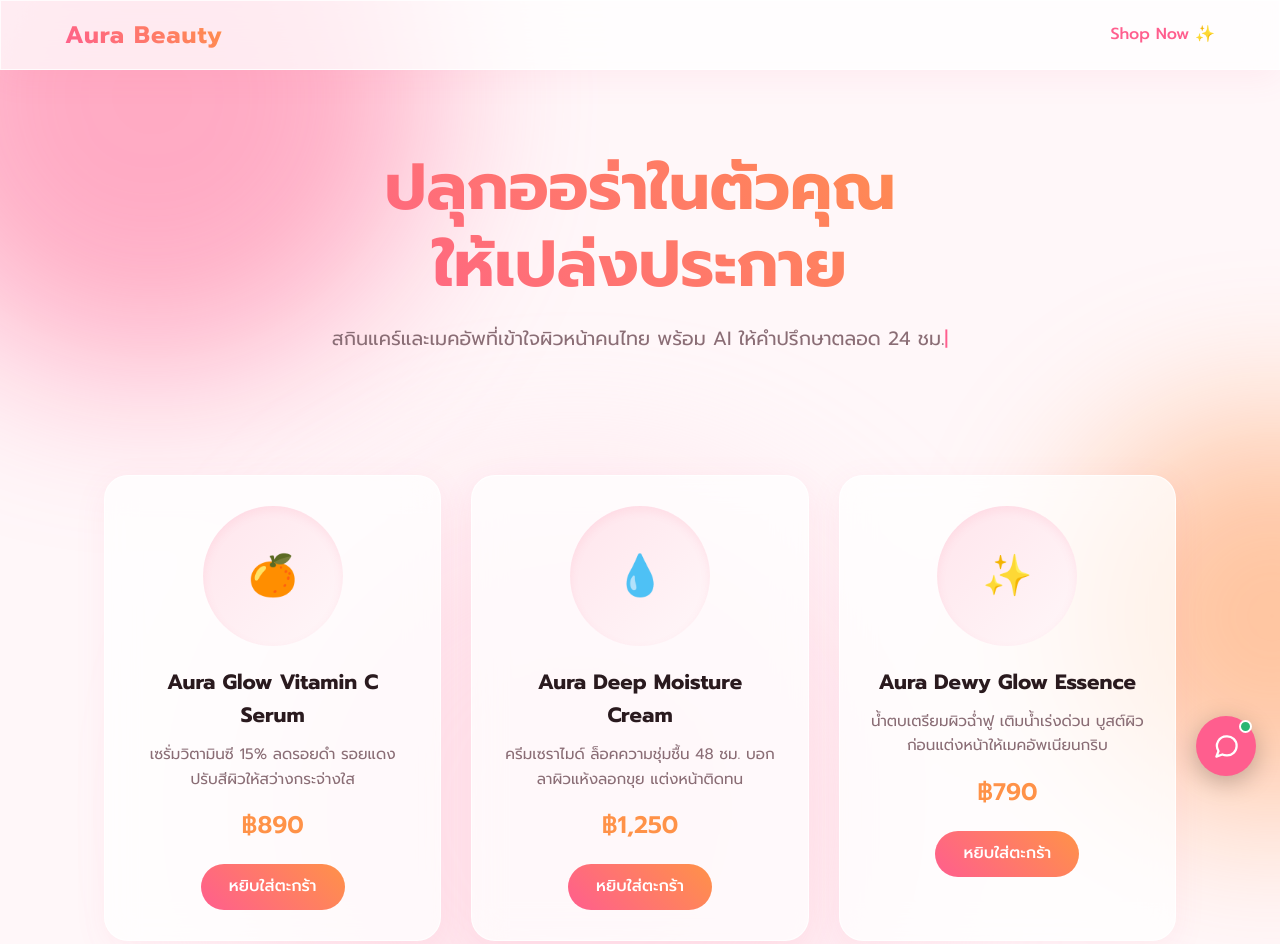
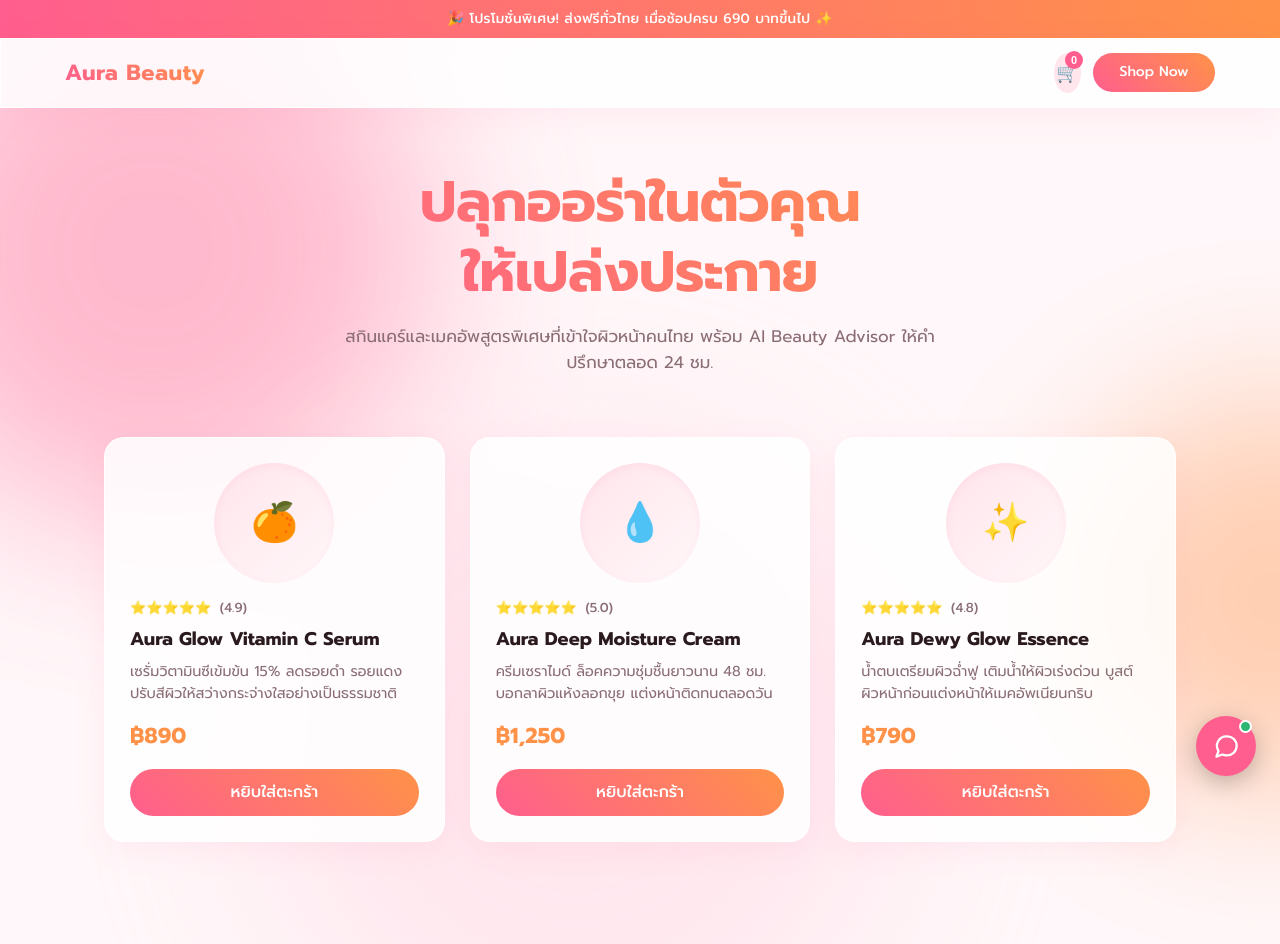
Before and after one commit to Niramol2546/PIMChatbot, a plain HTML site: page index.html in a window 1280 px wide. Shown: the top 944 px of the page. Drawn offline with Linux system fonts and the light colour scheme.

Commit message:
Refactor styles and add announcement bar
Updated styles for glassmorphism and added an announcement bar. Adjusted product card layout and typography for better balance.

```diff
--- a/index.html
+++ b/index.html
@@ -11,8 +11,8 @@
     --orange: #FF9248;
     --dark: #2A1A1E;
     --bg-light: #FFF7F9;
-    --glass-bg: rgba(255, 255, 255, 0.75);
-    --glass-border: rgba(255, 255, 255, 0.8);
+    --glass-bg: rgba(255, 255, 255, 0.85);
+    --glass-border: rgba(255, 255, 255, 0.9);
   }
 
   * { box-sizing: border-box; margin: 0; padding: 0; }
@@ -27,16 +27,27 @@
     padding-bottom: 100px;
   }
 
-  /* Gimmick: Floating Blobs Background */
+  /* Announcement Bar */
+  .announcement-bar {
+    background: linear-gradient(90deg, var(--pink), var(--orange));
+    color: white;
+    text-align: center;
+    padding: 8px 15px;
+    font-size: 13.5px;
+    font-weight: 500;
+    letter-spacing: 0.3px;
+  }
+
+  /* Background Blobs */
   .blob {
     position: absolute;
     filter: blur(80px);
     z-index: -1;
-    opacity: 0.5;
+    opacity: 0.4;
     animation: float 10s ease-in-out infinite;
     border-radius: 50%;
   }
-  .blob-1 { top: -10%; left: -10%; width: 500px; height: 500px; background: var(--pink); }
+  .blob-1 { top: 5%; left: -10%; width: 500px; height: 500px; background: var(--pink); }
   .blob-2 { top: 40%; right: -15%; width: 400px; height: 400px; background: var(--orange); animation-delay: -5s; }
   .blob-3 { bottom: -10%; left: 20%; width: 600px; height: 600px; background: #FFD1DF; animation-delay: -2s; }
 
@@ -45,7 +56,7 @@
     50% { transform: translate(30px, -50px) scale(1.1); }
   }
 
-  /* Glassmorphism Class */
+  /* Glassmorphism */
   .glass {
     background: var(--glass-bg);
     backdrop-filter: blur(16px);
@@ -59,119 +70,176 @@
     position: sticky;
     top: 0;
     z-index: 100;
-    padding: 15px 5%;
+    padding: 14px 5%;
     display: flex;
     justify-content: space-between;
     align-items: center;
   }
   .logo {
-    font-size: 24px;
+    font-size: 22px;
     font-weight: 700;
-    letter-spacing: 1px;
+    letter-spacing: 0.5px;
     background: linear-gradient(45deg, var(--pink), var(--orange));
     -webkit-background-clip: text;
     -webkit-text-fill-color: transparent;
   }
+  .nav-right {
+    display: flex;
+    align-items: center;
+    gap: 12px;
+  }
+  .cart-btn {
+    background: #FFE5EC;
+    border: none;
+    width: 40px;
+    height: 40px;
+    border-radius: 50%;
+    display: flex;
+    align-items: center;
+    justify-content: center;
+    cursor: pointer;
+    font-size: 18px;
+    transition: transform 0.2s;
+    position: relative;
+  }
+  .cart-btn:hover { transform: scale(1.08); }
+  .cart-badge {
+    position: absolute;
+    top: -2px; right: -2px;
+    background: var(--pink);
+    color: white;
+    font-size: 11px;
+    width: 18px; height: 18px;
+    border-radius: 50%;
+    display: flex; align-items: center; justify-content: center;
+    font-weight: 600;
+  }
 
-  /* Hero Section */
+  /* Hero Section - Balanced Typography */
   .hero {
     text-align: center;
-    padding: 80px 20px;
+    padding: 60px 20px 40px;
     max-width: 800px;
     margin: 0 auto;
   }
   .hero h1 {
-    font-size: clamp(2.5rem, 5vw, 4rem);
-    line-height: 1.2;
-    margin-bottom: 20px;
+    font-size: clamp(2.2rem, 4.5vw, 3.5rem);
+    line-height: 1.25; /* ปรับระยะบรรทัดให้สมดุล ไม่ห่างเกินไป */
+    letter-spacing: -0.5px;
+    margin-bottom: 16px;
     background: linear-gradient(45deg, var(--pink), var(--orange));
     -webkit-background-clip: text;
     -webkit-text-fill-color: transparent;
+    text-wrap: balance;
   }
   .hero p {
-    font-size: 1.2rem;
+    font-size: 1.05rem;
     color: #8A6D75;
-    margin-bottom: 40px;
+    max-width: 600px;
+    margin: 0 auto;
+    line-height: 1.6;
   }
 
-  /* Product Showcase */
+  /* Product Showcase - Balanced Grid & Card Layout */
   .products {
     display: grid;
     grid-template-columns: repeat(auto-fit, minmax(280px, 1fr));
-    gap: 30px;
-    padding: 0 5%;
+    gap: 25px;
+    padding: 20px 5% 50px;
     max-width: 1200px;
     margin: 0 auto;
   }
   .product-card {
-    border-radius: 24px;
-    padding: 30px;
-    text-align: center;
-    transition: all 0.4s ease;
+    border-radius: 20px;
+    padding: 25px;
+    display: flex;
+    flex-direction: column;
+    justify-content: space-between; /* จัดให้ปุ่มและราคาชิดล่างเท่ากันทุกการ์ด */
+    transition: all 0.3s ease;
     position: relative;
     overflow: hidden;
   }
   .product-card:hover {
-    transform: translateY(-10px);
-    box-shadow: 0 15px 40px rgba(255, 94, 142, 0.15);
+    transform: translateY(-8px);
+    box-shadow: 0 14px 35px rgba(255, 94, 142, 0.14);
   }
   .product-card::before {
     content: '';
     position: absolute;
-    top: 0; left: 0; width: 100%; height: 5px;
+    top: 0; left: 0; width: 100%; height: 4px;
     background: linear-gradient(90deg, var(--pink), var(--orange));
     transform: scaleX(0);
-    transition: transform 0.4s ease;
+    transition: transform 0.3s ease;
   }
-  .product-card:hover::before {
-    transform: scaleX(1);
-  }
+  .product-card:hover::before { transform: scaleX(1); }
+
   .product-img-placeholder {
-    width: 140px;
-    height: 140px;
+    width: 120px;
+    height: 120px;
     border-radius: 50%;
     background: linear-gradient(135deg, #FFE5EC, #FFF7F9);
-    margin: 0 auto 20px;
+    margin: 0 auto 15px;
     display: flex;
     align-items: center;
     justify-content: center;
-    font-size: 40px;
-    box-shadow: inset 0 4px 10px rgba(255, 94, 142, 0.1);
+    font-size: 38px;
+    box-shadow: inset 0 3px 8px rgba(255, 94, 142, 0.08);
   }
-  .product-card h3 { font-size: 1.3rem; margin-bottom: 10px; color: var(--dark); }
-  .product-card p { font-size: 0.95rem; color: #8A6D75; margin-bottom: 15px; }
+
+  .rating {
+    font-size: 13px;
+    color: #f39c12;
+    margin-bottom: 8px;
+    font-weight: 500;
+  }
+  .rating span { color: #8A6D75; margin-left: 4px; }
+
+  .product-card h3 {
+    font-size: 1.15rem;
+    margin-bottom: 8px;
+    color: var(--dark);
+    line-height: 1.4;
+  }
+  .product-card p {
+    font-size: 0.9rem;
+    color: #8A6D75;
+    margin-bottom: 15px;
+    line-height: 1.5;
+  }
+
+  .card-footer {
+    margin-top: auto; /* ดันราคาและปุ่มลงมาด้านล่างสุดเสมอ */
+  }
   .price {
-    font-size: 1.5rem;
-    font-weight: 600;
+    font-size: 1.35rem;
+    font-weight: 700;
     color: var(--orange);
-    margin-bottom: 20px;
+    margin-bottom: 15px;
   }
   .btn {
-    display: inline-block;
-    padding: 10px 28px;
+    display: block;
+    width: 100%;
+    padding: 11px 0;
     background: linear-gradient(45deg, var(--pink), var(--orange));
     color: white;
     text-decoration: none;
-    border-radius: 30px;
+    border-radius: 25px;
     font-weight: 500;
+    text-align: center;
     transition: transform 0.2s, box-shadow 0.2s;
   }
   .btn:hover {
-    transform: scale(1.05);
-    box-shadow: 0 5px 15px rgba(255, 94, 142, 0.3);
+    transform: scale(1.02);
+    box-shadow: 0 4px 12px rgba(255, 94, 142, 0.3);
   }
-
-  /* Gimmick: Typing Animation for Subtitle */
-  .typing-text::after {
-    content: '|';
-    animation: blink 1s infinite;
-    color: var(--pink);
-  }
-  @keyframes blink { 0%, 100% { opacity: 1; } 50% { opacity: 0; } }
-
 </style>
 </head>
 <body>
+
+  <!-- Announcement Bar -->
+  <div class="announcement-bar">
+    🎉 โปรโมชั่นพิเศษ! ส่งฟรีทั่วไทย เมื่อช้อปครบ 690 บาทขึ้นไป ✨
+  </div>
 
   <!-- Background Blobs -->
   <div class="blob blob-1"></div>
@@ -181,50 +249,71 @@
   <!-- Navbar -->
   <header class="glass">
     <div class="logo">Aura Beauty</div>
-    <div style="font-weight: 500; color: var(--pink);">Shop Now ✨</div>
+    <div class="nav-right">
+      <button class="cart-btn" aria-label="ตะกร้าสินค้า">
+        🛒
+        <span class="cart-badge">0</span>
+      </button>
+      <a href="#products" class="btn" style="padding: 8px 20px; font-size: 14px;">Shop Now</a>
+    </div>
   </header>
 
   <!-- Hero Section -->
   <main>
     <section class="hero">
       <h1>ปลุกออร่าในตัวคุณ<br>ให้เปล่งประกาย</h1>
-      <p class="typing-text">สกินแคร์และเมคอัพที่เข้าใจผิวหน้าคนไทย พร้อม AI ให้คำปรึกษาตลอด 24 ชม.</p>
+      <p>สกินแคร์และเมคอัพสูตรพิเศษที่เข้าใจผิวหน้าคนไทย พร้อม AI Beauty Advisor ให้คำปรึกษาตลอด 24 ชม.</p>
     </section>
 
     <!-- Product Showcase -->
-    <section class="products">
+    <section id="products" class="products">
 
       <!-- Product 1 -->
       <div class="product-card glass">
+        <div>
           <div class="product-img-placeholder">🍊</div>
+          <div class="rating">⭐⭐⭐⭐⭐ <span>(4.9)</span></div>
           <h3>Aura Glow Vitamin C Serum</h3>
-        <p>เซรั่มวิตามินซี 15% ลดรอยดำ รอยแดง ปรับสีผิวให้สว่างกระจ่างใส</p>
+          <p>เซรั่มวิตามินซีเข้มข้น 15% ลดรอยดำ รอยแดง ปรับสีผิวให้สว่างกระจ่างใสอย่างเป็นธรรมชาติ</p>
+        </div>
+        <div class="card-footer">
           <div class="price">฿890</div>
           <a href="#" class="btn">หยิบใส่ตะกร้า</a>
+        </div>
       </div>
 
       <!-- Product 2 -->
       <div class="product-card glass">
+        <div>
           <div class="product-img-placeholder">💧</div>
+          <div class="rating">⭐⭐⭐⭐⭐ <span>(5.0)</span></div>
           <h3>Aura Deep Moisture Cream</h3>
-        <p>ครีมเซราไมด์ ล็อคความชุ่มชื้น 48 ชม. บอกลาผิวแห้งลอกขุย แต่งหน้าติดทน</p>
+          <p>ครีมเซราไมด์ ล็อคความชุ่มชื้นยาวนาน 48 ชม. บอกลาผิวแห้งลอกขุย แต่งหน้าติดทนตลอดวัน</p>
+        </div>
+        <div class="card-footer">
           <div class="price">฿1,250</div>
           <a href="#" class="btn">หยิบใส่ตะกร้า</a>
+        </div>
       </div>
 
       <!-- Product 3 -->
       <div class="product-card glass">
+        <div>
           <div class="product-img-placeholder">✨</div>
+          <div class="rating">⭐⭐⭐⭐⭐ <span>(4.8)</span></div>
           <h3>Aura Dewy Glow Essence</h3>
-        <p>น้ำตบเตรียมผิวฉ่ำฟู เติมน้ำเร่งด่วน บูสต์ผิวก่อนแต่งหน้าให้เมคอัพเนียนกริบ</p>
+          <p>น้ำตบเตรียมผิวฉ่ำฟู เติมน้ำให้ผิวเร่งด่วน บูสต์ผิวหน้าก่อนแต่งหน้าให้เมคอัพเนียนกริบ</p>
+        </div>
+        <div class="card-footer">
           <div class="price">฿790</div>
           <a href="#" class="btn">หยิบใส่ตะกร้า</a>
+        </div>
       </div>
 
     </section>
   </main>
 
-  <!-- สคริปต์เชื่อมต่อแชทบอท (บรรทัดสำคัญที่สุด ห้ามลบ) -->
+  <!-- สคริปต์เชื่อมต่อแชทบอท (บรรทัดสำคัญ ห้ามลบ) -->
   <script src="chat-widget.js"></script>
 </body>
 </html>
```
Lines whose indentation alone changed are shown as unchanged.
